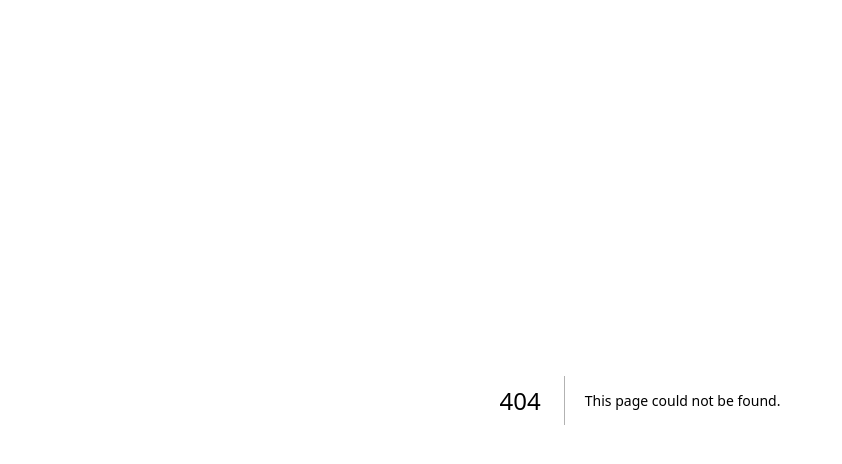
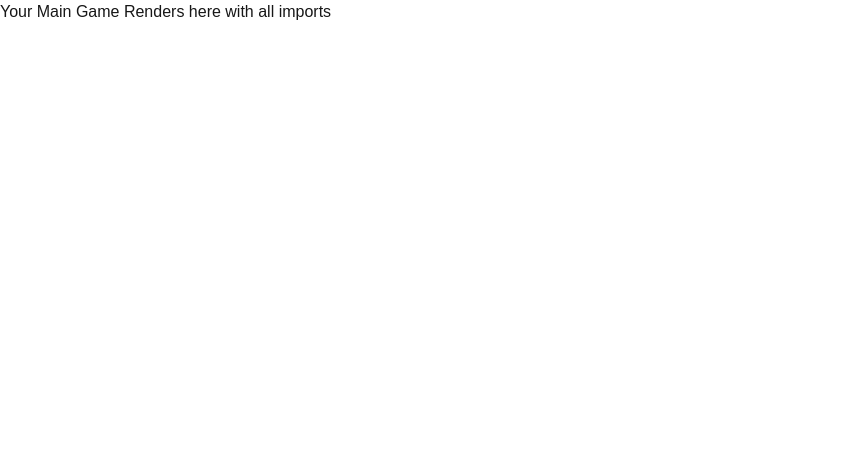
Before and after one commit to HunasimaradAbdulBari/newjetpackrider, a Next.js app: page /game in a window 1280 px wide. Before the commit this address had no page. Shown: the top 464 px of the page, without its empty margins (0-842 px from the left). Built offline with nearby package versions, Linux system fonts and the light colour scheme.

Commit message:
Initial commit

```diff
--- a/package.json
+++ b/package.json
@@ -19,6 +19,6 @@
     "@types/react": "^18",
     "@types/react-dom": "^18",
     "postcss": "^8",
-    "tailwindcss": "^3.4.1"
+    "tailwindcss": "^3.4.10"
   }
 }
--- /dev/null
+++ b/src/Components/GameName/MainGameFile.tsx
@@ -0,0 +1,9 @@
+import React from 'react'
+
+const page = () => {
+  return (
+    <div>Your Main Game Renders here with all imports</div>
+  )
+}
+
+export default page
--- /dev/null
+++ b/src/app/(innerwebsite)/game/page.tsx
@@ -0,0 +1,11 @@
+import React from 'react'
+ import MainGameFile from "@/Components/GameName/MainGameFile"
+const page = () => {
+  return (
+    <div>
+        <MainGameFile />
+    </div>
+  )
+}
+
+export default page
```
Also changed, not shown: 1 other file (tests, documents, lock files or other folders).
